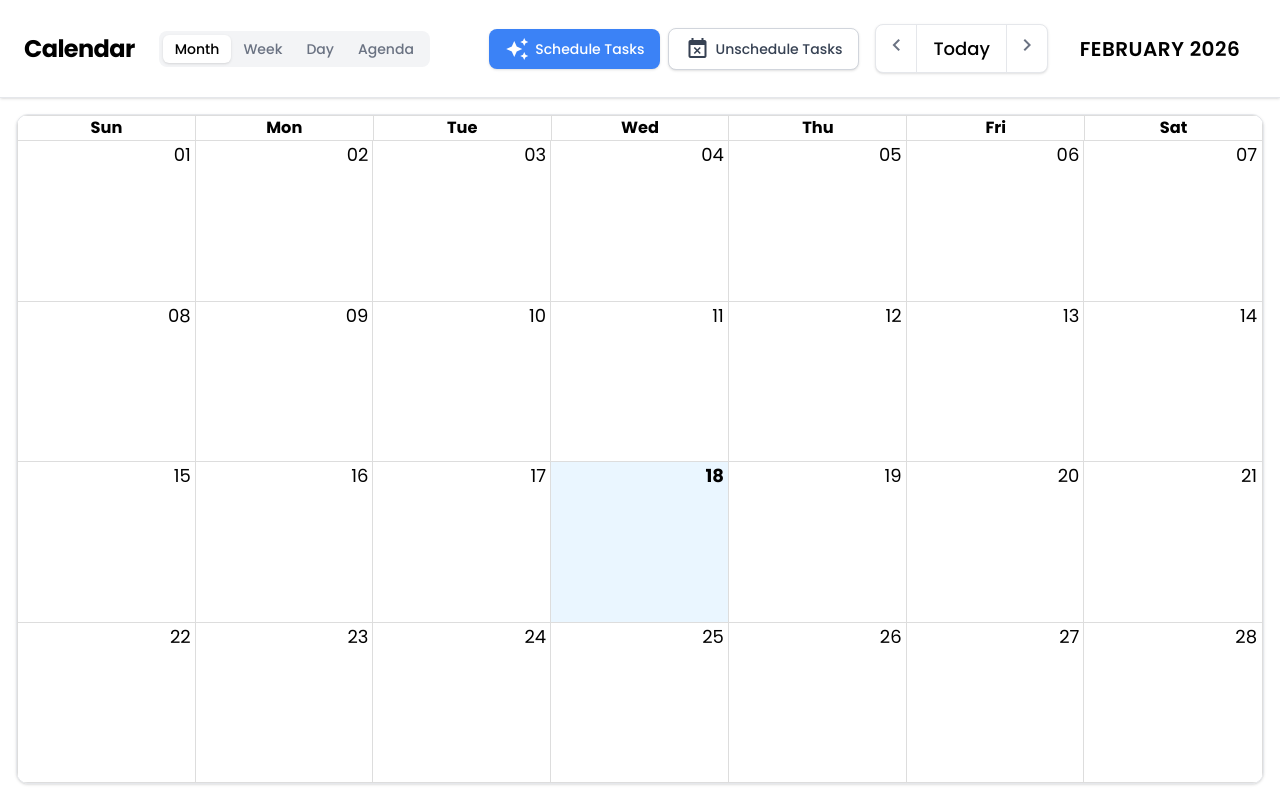
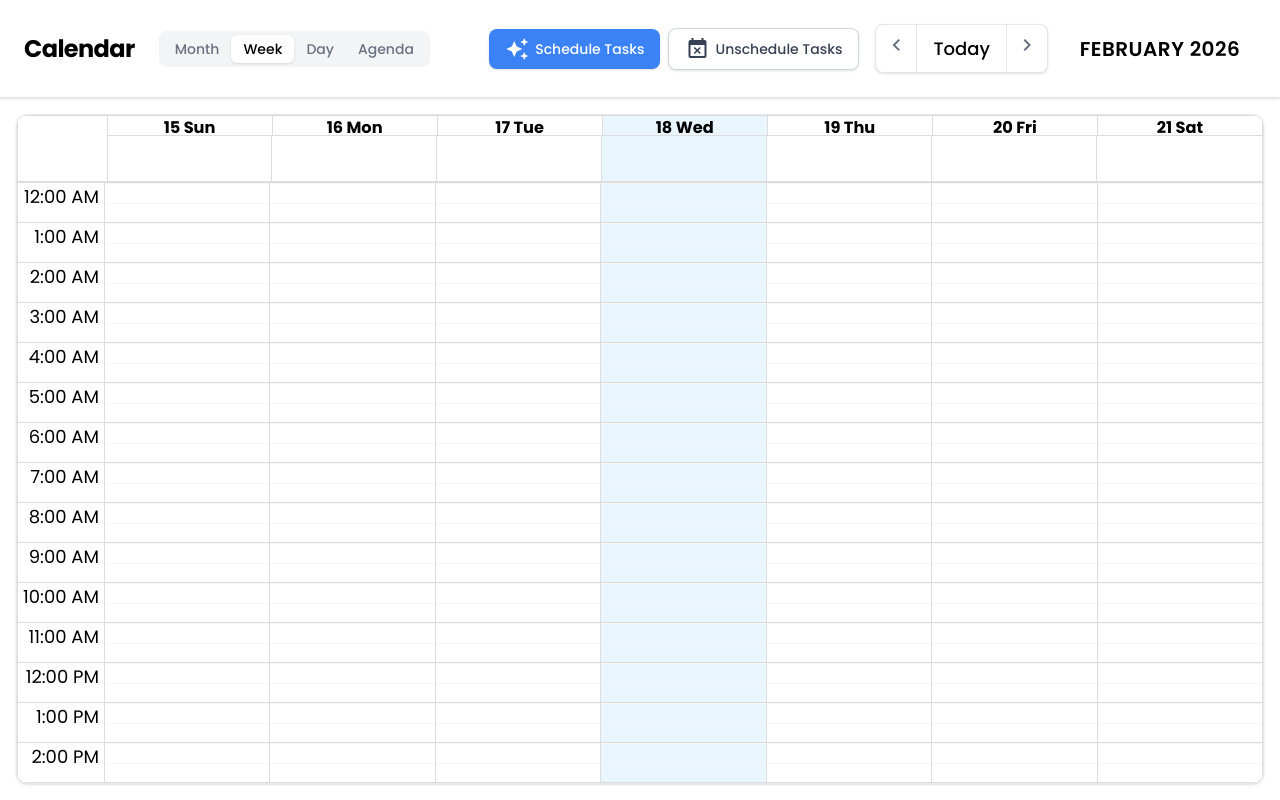
Before and after one commit to yale210/timely, a React (Vite) app in the folder frontend/: page /calendar in a window 1280 px wide. Built offline with nearby package versions, Linux system fonts and the light colour scheme; no server answers; sample sign-in values are in the browser's storage.

Commit message:
feat: make default calendar view Week instead of Month

```diff
--- a/frontend/src/pages/Calendar.tsx
+++ b/frontend/src/pages/Calendar.tsx
@@ -42,7 +42,7 @@ const CalendarPage = () => {
   const [categories, setCategories] = useState<Category[]>([]);
   const [isSidebarOpen, setIsSidebarOpen] = useState(false);
   const [selectedItem, setSelectedItem] = useState<Task | Event| undefined>(undefined);
-  const [view, setView] = useState<View>(Views.MONTH);
+  const [view, setView] = useState<View>(Views.WEEK);
   const [date, setDate] = useState(new Date());
   const [sidebarMode, setSidebarMode] = useState<"task" | "event">("task");
   const [events, setEvents] = useState<Event[]>([]);
```
